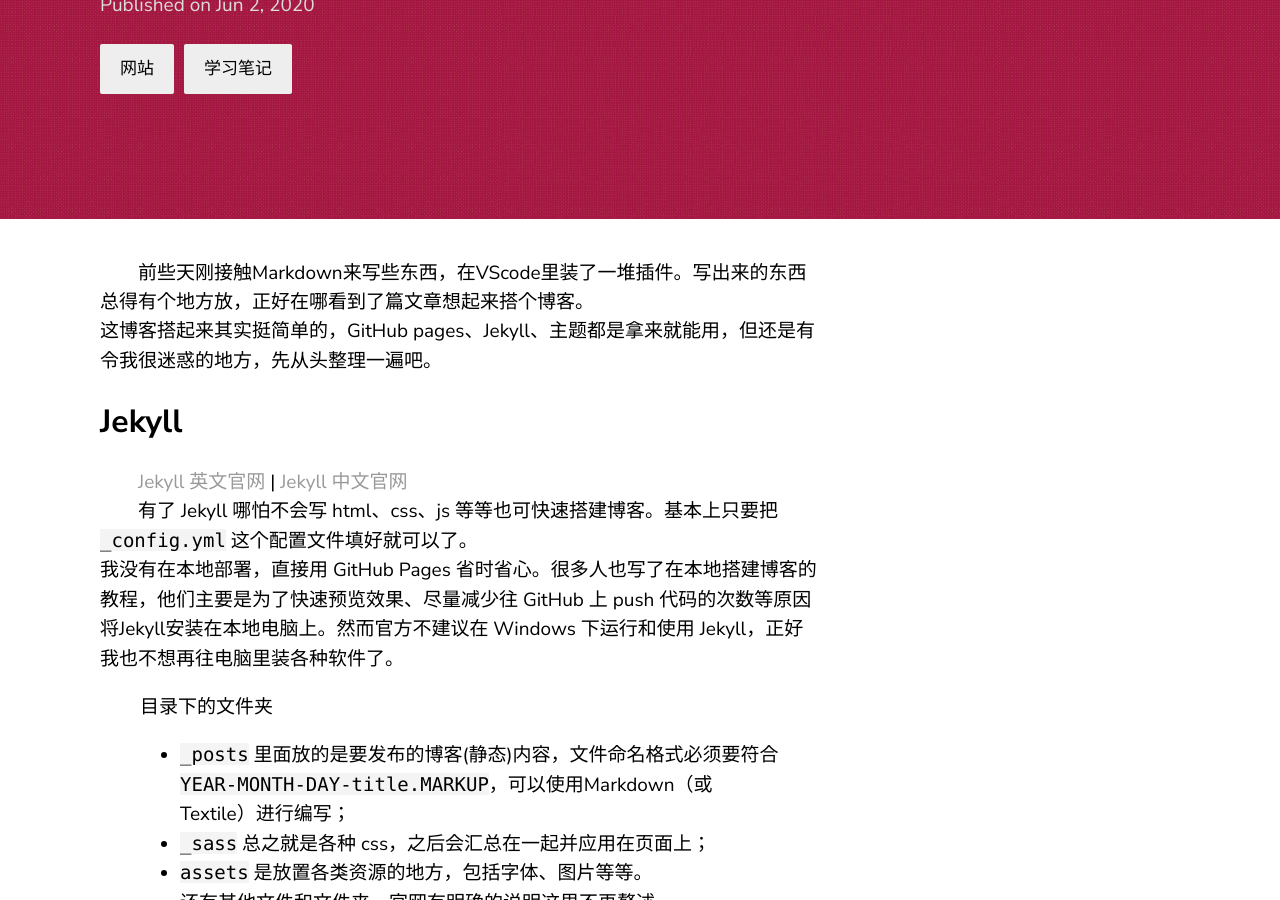
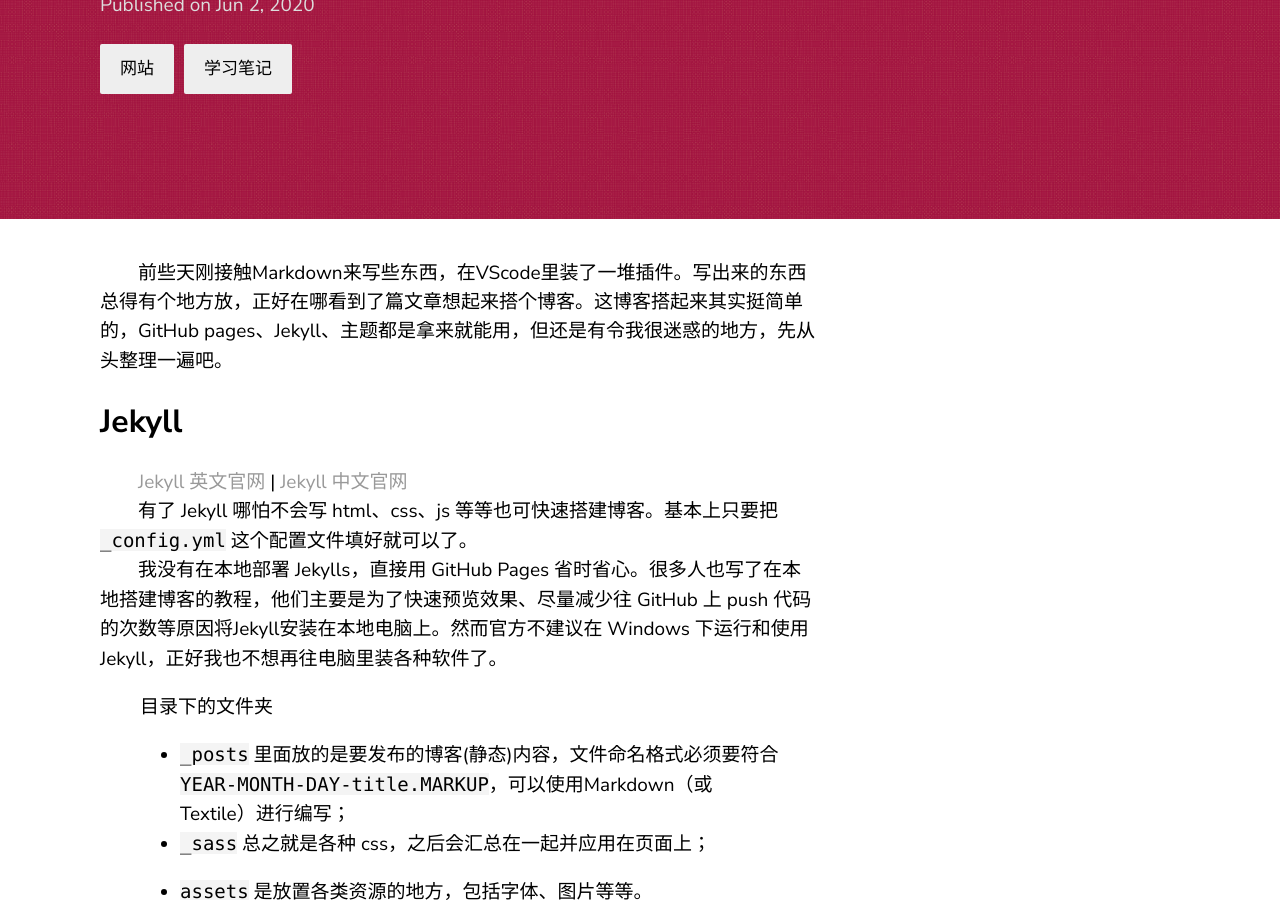
Before and after one commit to HangUpbeat/hangupbeat.github.io, a Jekyll site: the page built from _posts/2020-06-02-简单回想一下搭建博客的过程.md, in a window 1280 px wide and 900 px high, scrolled down 310 px. Built offline with Jekyll 4.4.1, drawn with Linux system fonts in a browser that asks for light colours; some of the changed text lies outside the part shown.

Commit message:
Update blog

```diff
--- a/_posts/2020-06-02-简单回想一下搭建博客的过程.md
+++ b/_posts/2020-06-02-简单回想一下搭建博客的过程.md
@@ -7,24 +7,23 @@ categories: 网站 学习笔记
 excerpt_separator: <!--more-->
 ---
 
-&emsp;&emsp;前些天刚接触Markdown来写些东西，在VScode里装了一堆插件。写出来的东西总得有个地方放，正好在哪看到了篇文章想起来搭个博客。
-这博客搭起来其实挺简单的，GitHub pages、Jekyll、主题都是拿来就能用，但还是有令我很迷惑的地方，先从头整理一遍吧。
+&emsp;&emsp;前些天刚接触Markdown来写些东西，在VScode里装了一堆插件。写出来的东西总得有个地方放，正好在哪看到了篇文章想起来搭个博客。这博客搭起来其实挺简单的，GitHub pages、Jekyll、主题都是拿来就能用，但还是有令我很迷惑的地方，先从头整理一遍吧。
 <!--more-->
 ## **Jekyll**
 
 &emsp;&emsp;[Jekyll 英文官网](https://jekyllrb.com/) | [Jekyll 中文官网](http://jekyllcn.com)
 &emsp;&emsp;有了 Jekyll 哪怕不会写 html、css、js 等等也可快速搭建博客。基本上只要把 `_config.yml` 这个配置文件填好就可以了。
-我没有在本地部署，直接用 GitHub Pages 省时省心。很多人也写了在本地搭建博客的教程，他们主要是为了快速预览效果、尽量减少往 GitHub 上 push 代码的次数等原因将Jekyll安装在本地电脑上。然而官方不建议在 Windows 下运行和使用 Jekyll，正好我也不想再往电脑里装各种软件了。
+&emsp;&emsp;我没有在本地部署 Jekylls，直接用 GitHub Pages 省时省心。很多人也写了在本地搭建博客的教程，他们主要是为了快速预览效果、尽量减少往 GitHub 上 push 代码的次数等原因将Jekyll安装在本地电脑上。然而官方不建议在 Windows 下运行和使用 Jekyll，正好我也不想再往电脑里装各种软件了。
 
 > 目录下的文件夹
 >
 > * `_posts` 里面放的是要发布的博客(静态)内容，文件命名格式必须要符合`YEAR-MONTH-DAY-title.MARKUP`，可以使用Markdown（或 Textile）进行编写；
 > * `_sass` 总之就是各种 css，之后会汇总在一起并应用在页面上；
 > * `assets` 是放置各类资源的地方，包括字体、图片等等。
+>
 > * 还有其他文件和文件夹，官网有明确的说明这里不再赘述。
->
-> 因为直接用了别人的主题，目录结构这方面具体还需再深一步探究。
-> 目录下的文件使用 HTML、CSS和 [Liquid](http://shopify.GitHub.io/liquid/)编写。
+> * 因为直接用了别人的主题，目录结构这方面具体还需再深一步探究。
+> * 目录下的文件使用 HTML、CSS和 [Liquid](http://shopify.GitHub.io/liquid/)编写。
 
 ## **GitHub Pages**
 
```
Also changed, not shown: other parts of _posts/2020-06-02-简单回想一下搭建博客的过程.md (+1 -1 lines).
